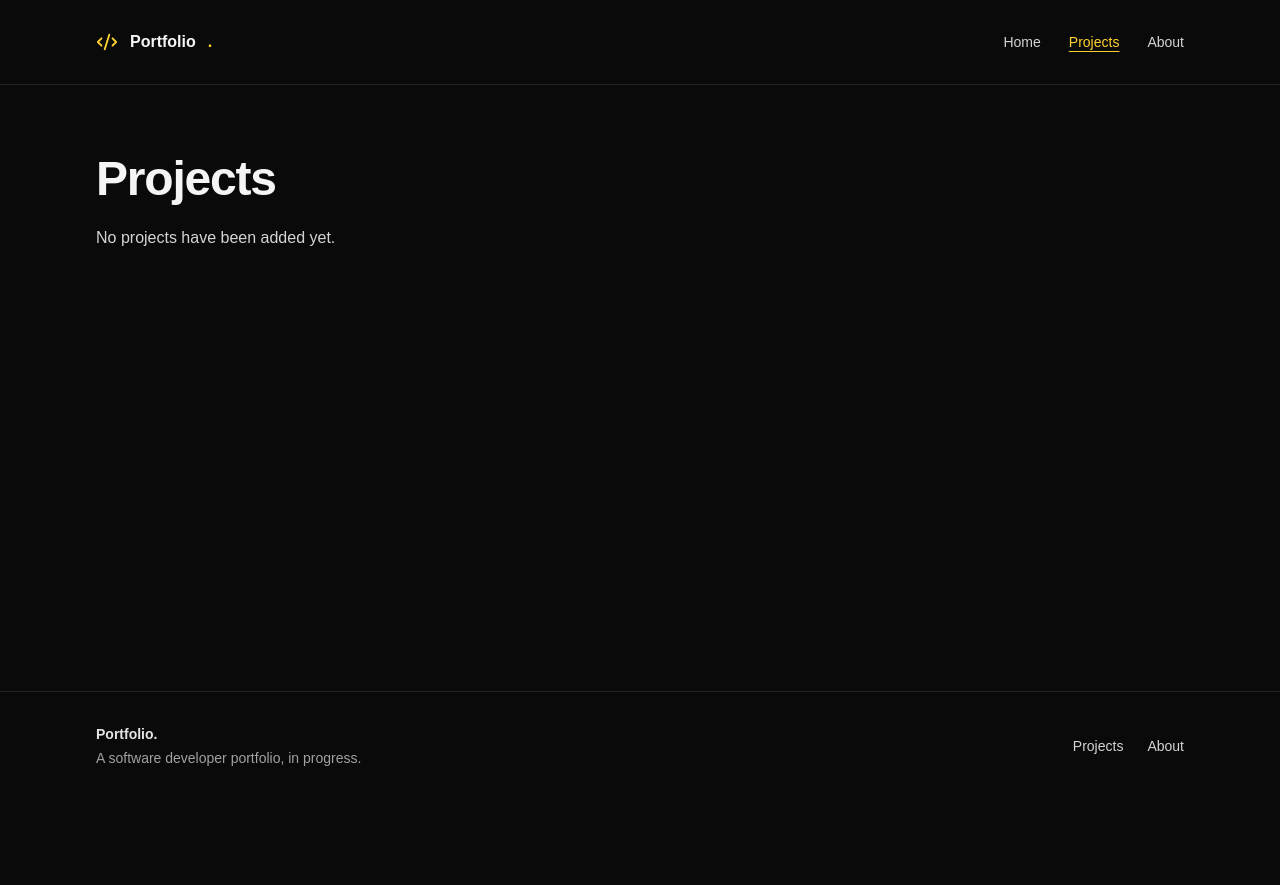
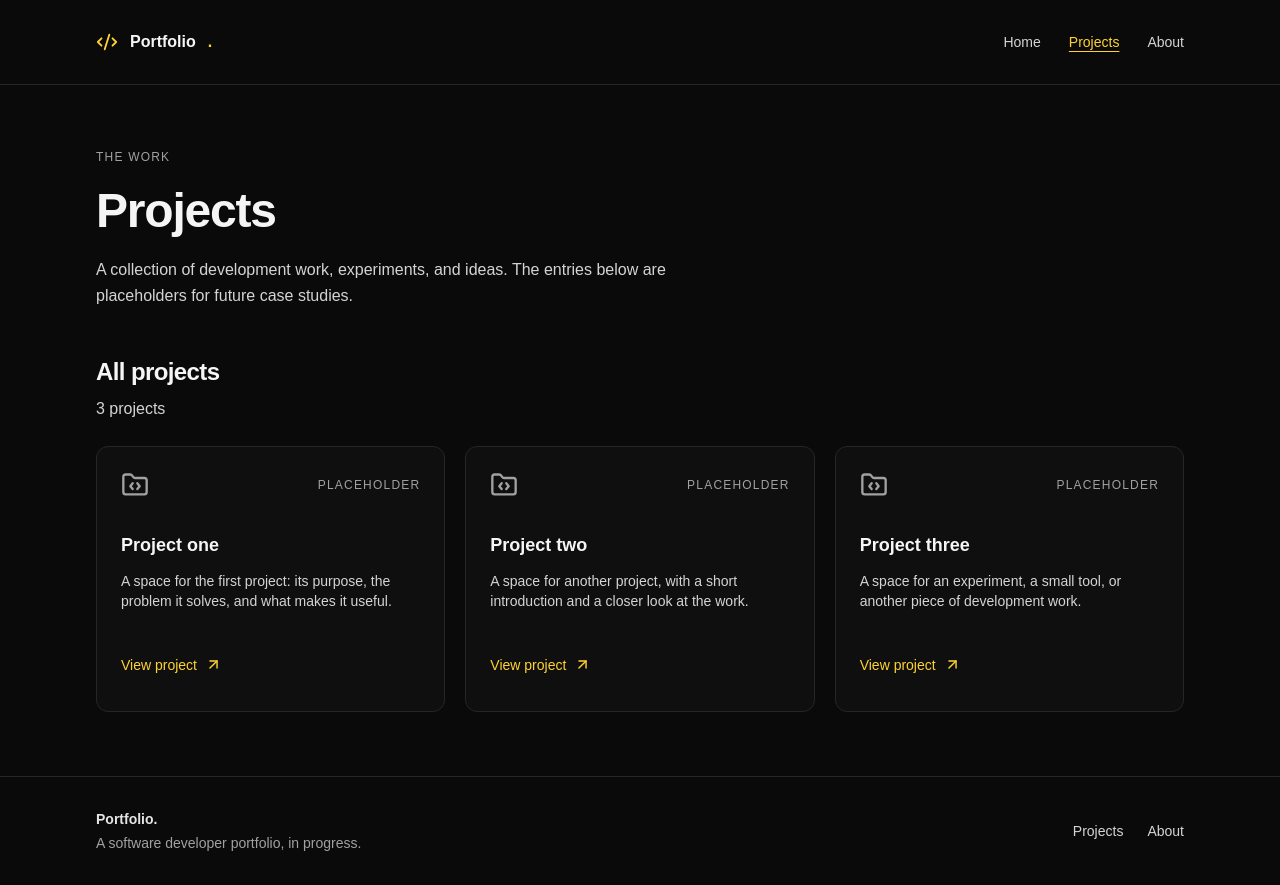
Before and after one commit to Arvence/Portfolio, a React (Vite) app: page /projects in a window 1280 px wide. Before the commit the page ends 800 px from the top, so only its background shows below. Built offline with nearby package versions, Linux system fonts and the light colour scheme.

Commit message:
feat: connect project listings and detail pages to placeholder data

```diff
--- /dev/null
+++ b/src/components/ProjectGrid.tsx
@@ -0,0 +1,48 @@
+import { ArrowUpRight, FolderCode } from 'lucide-react'
+import { Link } from 'react-router'
+import type { Project } from '../types/project'
+
+export default function ProjectGrid({ projects }: { projects: Project[] }) {
+  if (projects.length === 0) {
+    return (
+      <p className="rounded-xl border border-dashed border-neutral-700 p-8">
+        No projects have been added yet. Check back soon.
+      </p>
+    )
+  }
+
+  return (
+    <ul className="grid gap-5 md:grid-cols-2 lg:grid-cols-3">
+      {projects.map((project) => (
+        <li key={project.slug} className="min-w-0">
+          <article className="flex h-full flex-col rounded-xl border border-neutral-800 bg-neutral-900/40 p-6">
+            <div className="mb-8 flex items-center justify-between gap-3">
+              <FolderCode size={28} className="text-neutral-400" aria-hidden="true" />
+              {project.placeholder && <span className="eyebrow">Placeholder</span>}
+            </div>
+            <h3 className="text-lg font-semibold">{project.name}</h3>
+            <p className="mt-3 text-sm">{project.summary}</p>
+            {project.technologies.length > 0 && (
+              <ul aria-label={`${project.name} technologies`} className="mt-5 flex flex-wrap gap-2">
+                {project.technologies.map((technology) => (
+                  <li key={technology} className="tag">
+                    {technology}
+                  </li>
+                ))}
+              </ul>
+            )}
+            <div className="mt-auto pt-8">
+              <Link
+                to={`/projects/${encodeURIComponent(project.slug)}`}
+                className="text-link"
+                aria-label={`View ${project.name}`}
+              >
+                View project <ArrowUpRight size={17} aria-hidden="true" />
+              </Link>
+            </div>
+          </article>
+        </li>
+      ))}
+    </ul>
+  )
+}
--- a/src/data/projects.ts
+++ b/src/data/projects.ts
@@ -1,3 +1,36 @@
 import type { Project } from '../types/project'
 
-export const projects: Project[] = []
+export const projects: Project[] = [
+  {
+    slug: 'placeholder-project-one',
+    name: 'Project one',
+    summary: 'A space for the first project: its purpose, the problem it solves, and what makes it useful.',
+    description:
+      'This is a placeholder project. Replace this overview with the project context, your contribution, key decisions, and what you learned.',
+    technologies: [],
+    featured: true,
+    placeholder: true,
+  },
+  {
+    slug: 'placeholder-project-two',
+    name: 'Project two',
+    summary: 'A space for another project, with a short introduction and a closer look at the work.',
+    description:
+      'This is a placeholder project. Use this space to explain the idea, the implementation, and the outcome once real project content is available.',
+    technologies: [],
+    featured: true,
+    placeholder: true,
+  },
+  {
+    slug: 'placeholder-project-three',
+    name: 'Project three',
+    summary: 'A space for an experiment, a small tool, or another piece of development work.',
+    description:
+      'This is a placeholder project. Add the motivation, the approach, and the lessons learned when this entry is ready to share.',
+    technologies: [],
+    featured: false,
+    placeholder: true,
+  },
+]
+
+export const featuredProjects = projects.filter((project) => project.featured)
--- a/src/pages/ProjectDetails.tsx
+++ b/src/pages/ProjectDetails.tsx
@@ -1,20 +1,67 @@
-import { ArrowLeft } from 'lucide-react'
+import { ArrowLeft, ArrowUpRight } from 'lucide-react'
 import { Link, useParams } from 'react-router'
+import Section from '../components/Section'
 import { projects } from '../data/projects'
 
 export default function ProjectDetails() {
   const { slug } = useParams<{ slug: string }>()
   const project = projects.find((entry) => entry.slug === slug)
 
+  if (!project) {
+    return (
+      <div className="space-y-5 py-8">
+        <title>Project not found | Portfolio</title>
+        <p className="eyebrow">Missing project</p>
+        <h1>Project not found</h1>
+        <p>No project matches this URL. Browse the collection to find an available project.</p>
+        <Link to="/projects" className="text-link">
+          <ArrowLeft size={17} aria-hidden="true" /> Back to projects
+        </Link>
+      </div>
+    )
+  }
+
   return (
-    <div className="space-y-4">
-      <title>{`${project?.name ?? 'Project not found'} | Portfolio`}</title>
-      <h1>{project?.name ?? 'Project not found'}</h1>
-      <p>{project?.description ?? 'No project matches this URL.'}</p>
-      <Link to="/projects" className="inline-flex items-center gap-2 underline">
-        <ArrowLeft size={16} aria-hidden="true" />
-        Back to projects
+    <article className="max-w-3xl space-y-12">
+      <title>{`${project.name} | Portfolio`}</title>
+      <Link to="/projects" className="text-link">
+        <ArrowLeft size={17} aria-hidden="true" /> All projects
       </Link>
-    </div>
+      <header className="space-y-4">
+        {project.placeholder && <p className="eyebrow text-amber-300">Placeholder project</p>}
+        <h1>{project.name}</h1>
+        <p className="text-lg">{project.summary}</p>
+        {(project.repositoryUrl || project.demoUrl) && (
+          <div className="flex flex-wrap gap-4 pt-2">
+            {project.repositoryUrl && (
+              <a href={project.repositoryUrl} className="button-secondary">
+                Source code <ArrowUpRight size={17} aria-hidden="true" />
+              </a>
+            )}
+            {project.demoUrl && (
+              <a href={project.demoUrl} className="button-primary">
+                Live demo <ArrowUpRight size={17} aria-hidden="true" />
+              </a>
+            )}
+          </div>
+        )}
+      </header>
+      <Section title="Overview">
+        <p className="whitespace-pre-line">{project.description}</p>
+      </Section>
+      <Section title="Technologies">
+        {project.technologies.length > 0 ? (
+          <ul className="flex flex-wrap gap-2">
+            {project.technologies.map((technology) => (
+              <li key={technology} className="tag">
+                {technology}
+              </li>
+            ))}
+          </ul>
+        ) : (
+          <p>Technology details have not been added yet.</p>
+        )}
+      </Section>
+    </article>
   )
 }
--- a/src/pages/Projects.tsx
+++ b/src/pages/Projects.tsx
@@ -1,27 +1,25 @@
-import { Link } from 'react-router'
+import ProjectGrid from '../components/ProjectGrid'
+import Section from '../components/Section'
 import { projects } from '../data/projects'
 
 export default function Projects() {
   return (
-    <div className="space-y-4">
+    <div className="space-y-12">
       <title>Projects | Portfolio</title>
-      <h1>Projects</h1>
-      {projects.length === 0 ? (
-        <p>No projects have been added yet.</p>
-      ) : (
-        <ul className="space-y-6">
-          {projects.map((project) => (
-            <li key={project.slug} className="space-y-2">
-              <h2>
-                <Link to={`/projects/${encodeURIComponent(project.slug)}`} className="underline">
-                  {project.name}
-                </Link>
-              </h2>
-              <p>{project.summary}</p>
-            </li>
-          ))}
-        </ul>
-      )}
+      <header className="space-y-4">
+        <p className="eyebrow">The work</p>
+        <h1>Projects</h1>
+        <p>
+          A collection of development work, experiments, and ideas. The entries below are placeholders for future case
+          studies.
+        </p>
+      </header>
+      <Section
+        title="All projects"
+        description={`${projects.length} ${projects.length === 1 ? 'project' : 'projects'}`}
+      >
+        <ProjectGrid projects={projects} />
+      </Section>
     </div>
   )
 }
--- a/src/types/project.ts
+++ b/src/types/project.ts
@@ -7,4 +7,5 @@ export interface Project {
   repositoryUrl?: string
   demoUrl?: string
   featured: boolean
+  placeholder?: boolean
 }
```
